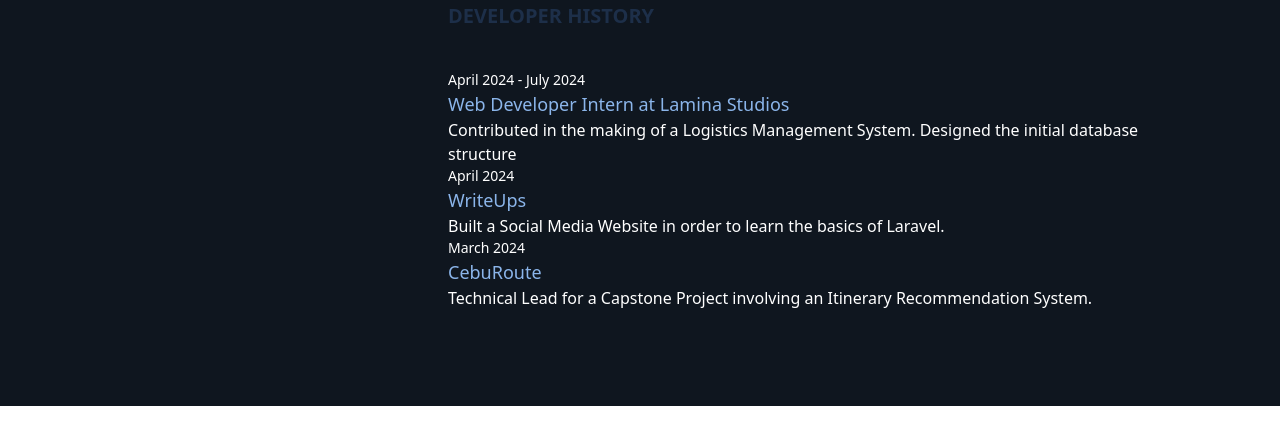
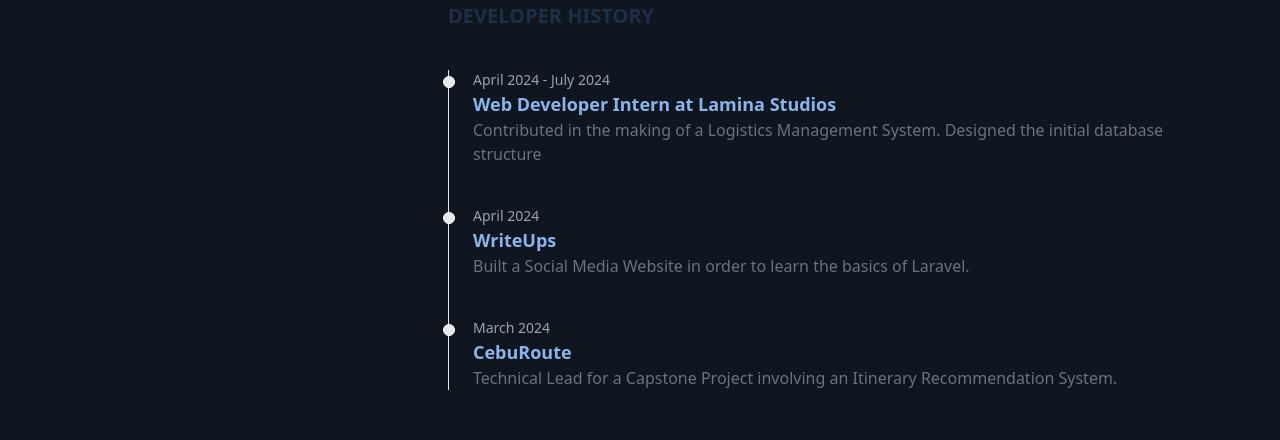
Before and after one commit to Arc-Data/arc-data.github.io, a React (Vite) app: page / in a window 1280 px wide. Shown: the part 1110-1550 px from the top of the page. Before the commit the page ends 1516 px from the top, so only its background shows below. Built offline with nearby package versions, Linux system fonts and the light colour scheme; no server answers.

Commit message:
flowbite react configuration

```diff
--- a/package.json
+++ b/package.json
@@ -14,6 +14,7 @@
   "dependencies": {
     "autoprefixer": "^10.4.17",
     "axios": "^1.7.2",
+    "flowbite-react": "^0.10.1",
     "gh-pages": "^6.1.1",
     "postcss": "^8.4.35",
     "react": "^18.2.0",
--- a/src/pages/Home.jsx
+++ b/src/pages/Home.jsx
@@ -15,7 +15,7 @@
     useEffect(() => {
         const fetchArticles = async () => {
             try {
-                const response = await strapi.get('/projects?populate=*&IsFeatured=true')
+                const response = await strapi.get('projects?populate=*&IsFeatured=true')
                 setProjects(response.data.data)
             }
             catch(error) {
--- a/tailwind.config.js
+++ b/tailwind.config.js
@@ -1,8 +1,11 @@
+import flowbite from 'flowbite-react/tailwind'
+
 /** @type {import('tailwindcss').Config} */
 export default {
   content: [
     "./index.html",
     "./src/**/*.{js,ts,jsx,tsx}",
+    flowbite.content()
   ],
   theme: {
     extend: {
@@ -80,5 +83,7 @@
         },
     }
   },
-  plugins: [],
+  plugins: [
+    flowbite.plugin(),
+  ],
 }
```
Also changed, not shown: 1 other file (tests, documents, lock files or other folders).
